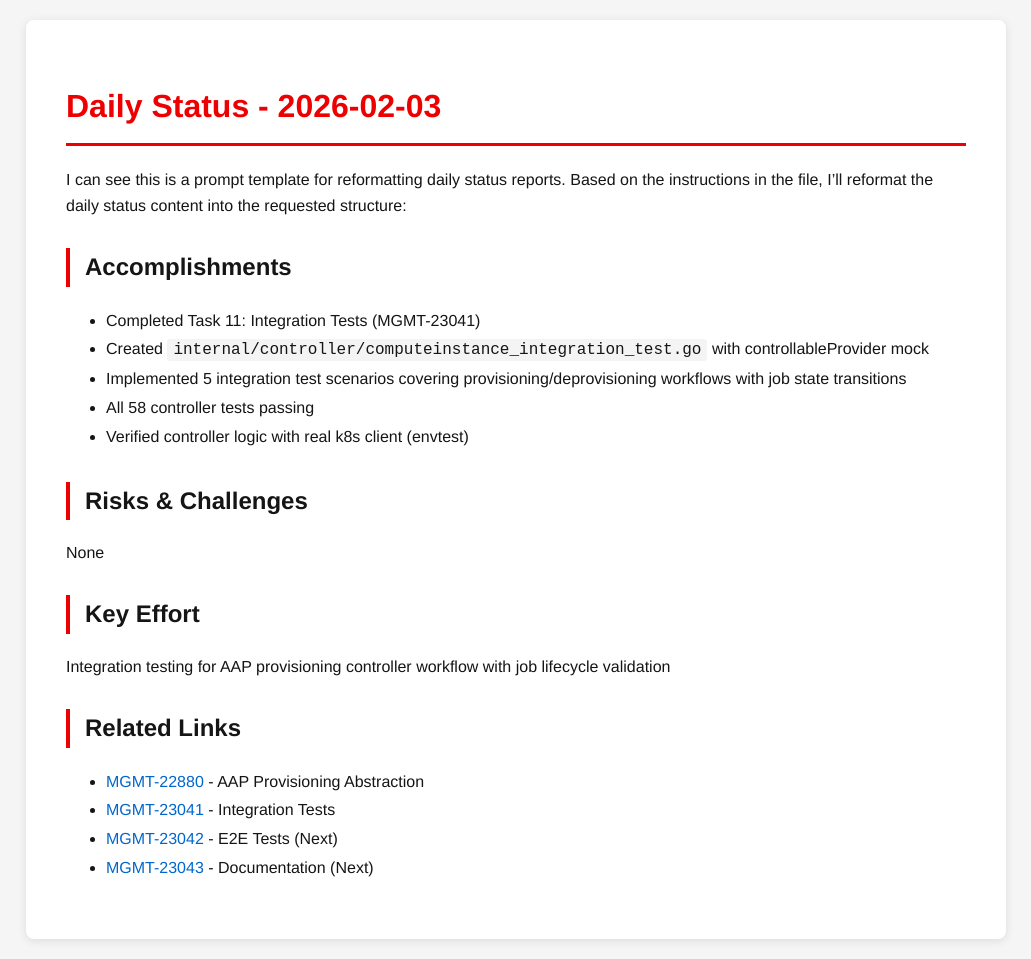
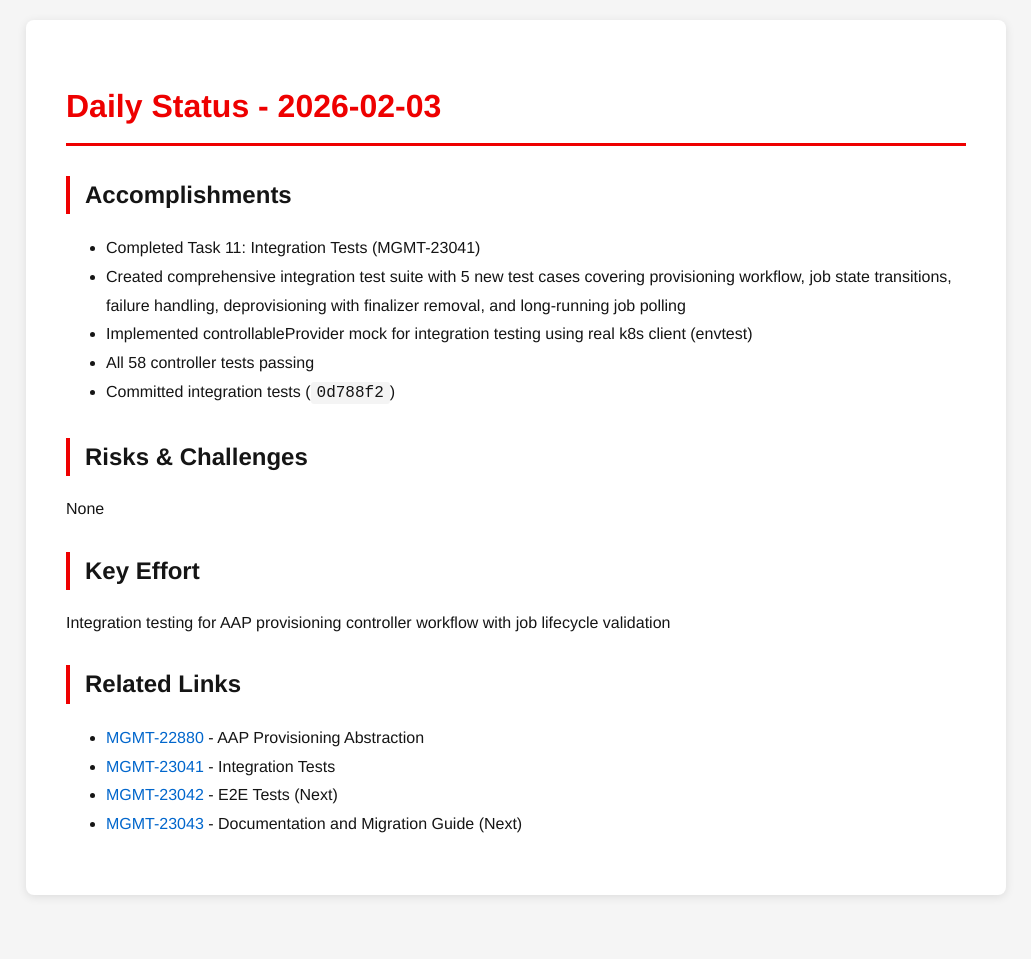
Before and after one commit to tzvatot/daily-status, a Jekyll site: the page built from 2026-02-03.md, in a window 1280 px wide. Shown: the whole page, without its empty margins (124-1155 px from the left). Built offline with Jekyll 4.4.1, drawn with Linux system fonts in a browser that asks for light colours; after the commit the page ends 915 px from its top, so only the background shows below that.

Commit message:
Daily status update - 2026-02-03

```diff
--- a/2026-02-03.md
+++ b/2026-02-03.md
@@ -6,14 +6,12 @@ date: 2026-02-03
 
 # Daily Status - 2026-02-03
 
-I can see this is a prompt template for reformatting daily status reports. Based on the instructions in the file, I'll reformat the daily status content into the requested structure:
-
 ## Accomplishments
 - Completed Task 11: Integration Tests (MGMT-23041)
-- Created `internal/controller/computeinstance_integration_test.go` with controllableProvider mock
-- Implemented 5 integration test scenarios covering provisioning/deprovisioning workflows with job state transitions
+- Created comprehensive integration test suite with 5 new test cases covering provisioning workflow, job state transitions, failure handling, deprovisioning with finalizer removal, and long-running job polling
+- Implemented controllableProvider mock for integration testing using real k8s client (envtest)
 - All 58 controller tests passing
-- Verified controller logic with real k8s client (envtest)
+- Committed integration tests (`0d788f2`)
 
 ## Risks & Challenges
 None
@@ -25,4 +23,4 @@ Integration testing for AAP provisioning controller workflow with job lifecycle
 - [MGMT-22880](https://issues.redhat.com/browse/MGMT-22880) - AAP Provisioning Abstraction
 - [MGMT-23041](https://issues.redhat.com/browse/MGMT-23041) - Integration Tests
 - [MGMT-23042](https://issues.redhat.com/browse/MGMT-23042) - E2E Tests (Next)
-- [MGMT-23043](https://issues.redhat.com/browse/MGMT-23043) - Documentation (Next)
+- [MGMT-23043](https://issues.redhat.com/browse/MGMT-23043) - Documentation and Migration Guide (Next)
```
